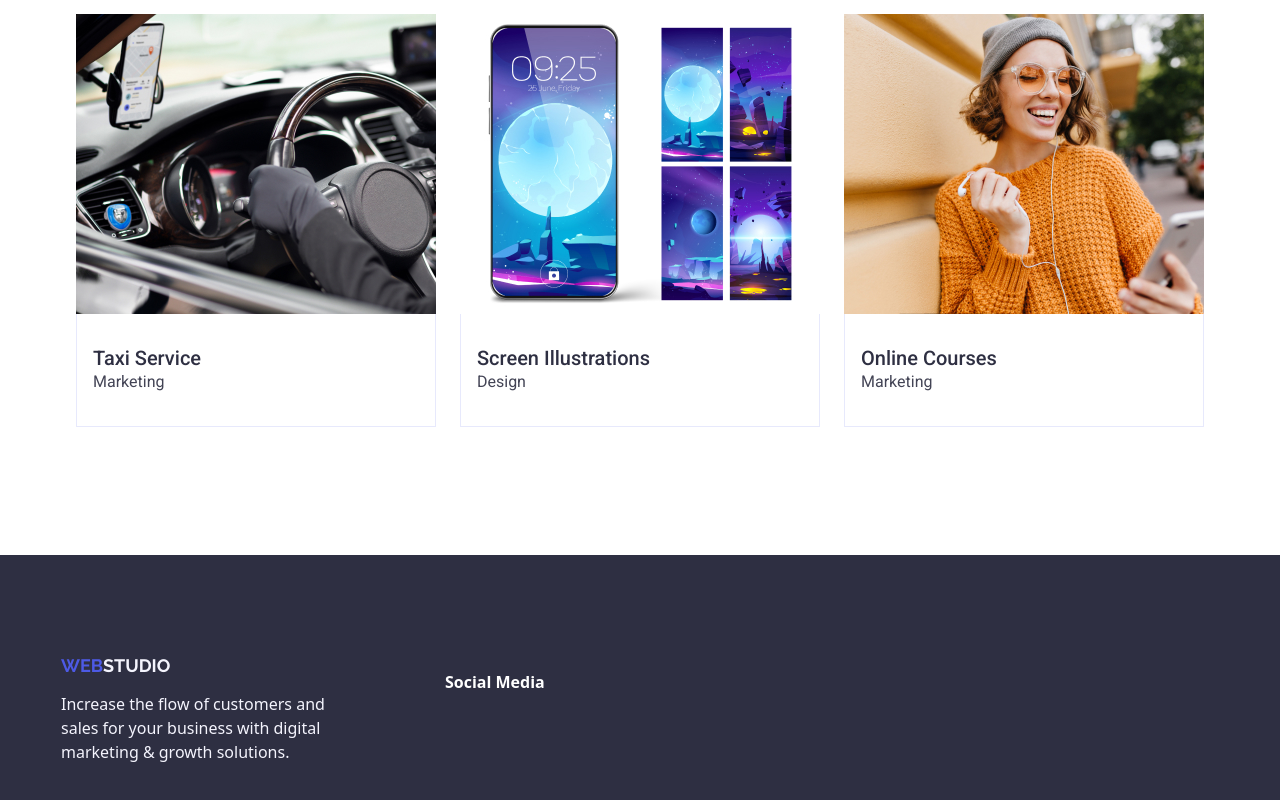
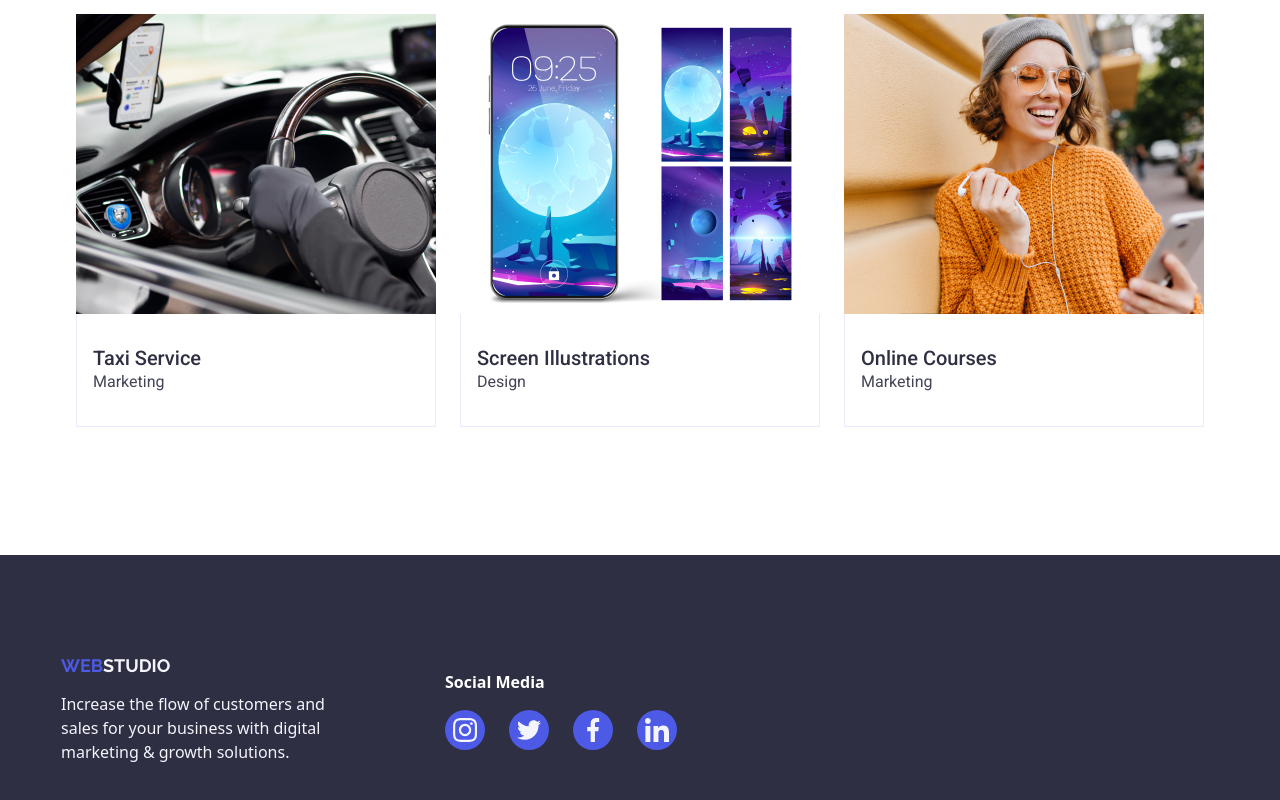
Before and after one commit to rafetyalcinkaya/goit-markup-hw-04, a plain HTML site: page index.html in a window 1280 px wide. Shown: the part 2583-3383 px from the top of the page. Drawn offline with nearby package versions, Linux system fonts and the light colour scheme; the site is published under a folder, as on GitHub Pages, so addresses that start at the root find nothing.

Commit message:
footer svg

```diff
--- a/index.html
+++ b/index.html
@@ -433,7 +433,7 @@
                 widht="40px"
                 height="40px"
               >
-                <use href="/images/icons.svg#icon-instagram-f"></use>
+                <use href="./images/icons.svg#icon-instagram-f"></use>
               </svg>
             </li>
             <li class="socialmedia-icon-foot">
@@ -443,7 +443,7 @@
                 widht="40px"
                 height="40px"
               >
-                <use href="/images/icons.svg#icon-twitter-f"></use>
+                <use href="./images/icons.svg#icon-twitter-f"></use>
               </svg>
             </li>
             <li class="socialmedia-icon-foot">
@@ -453,7 +453,7 @@
                 widht="40px"
                 height="40px"
               >
-                <use href="/images/icons.svg#icon-facebook-f"></use>
+                <use href="./images/icons.svg#icon-facebook-f"></use>
               </svg>
             </li>
             <li class="socialmedia-icon-foot">
@@ -463,7 +463,7 @@
                 widht="40px"
                 height="40px"
               >
-                <use href="/images/icons.svg#icon-linkedin-f"></use>
+                <use href="./images/icons.svg#icon-linkedin-f"></use>
               </svg>
             </li>
           </ul>
```
